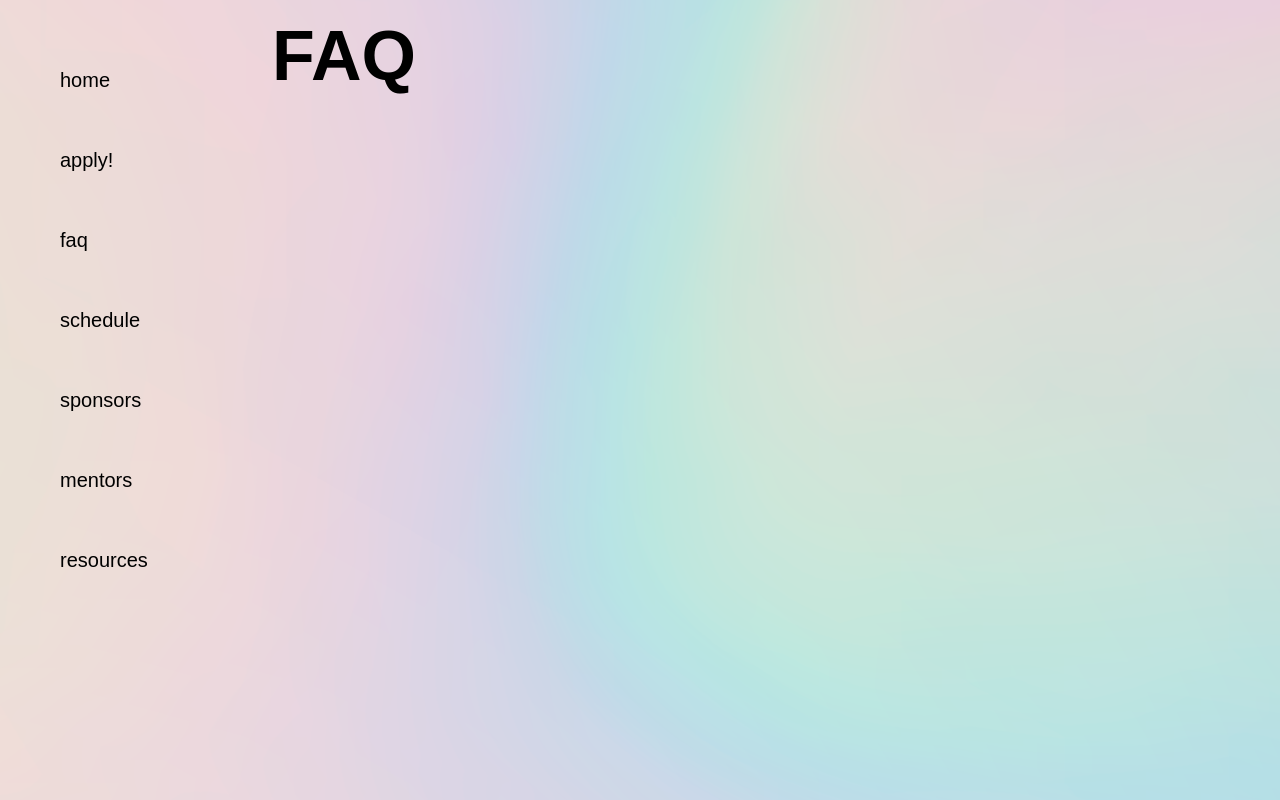
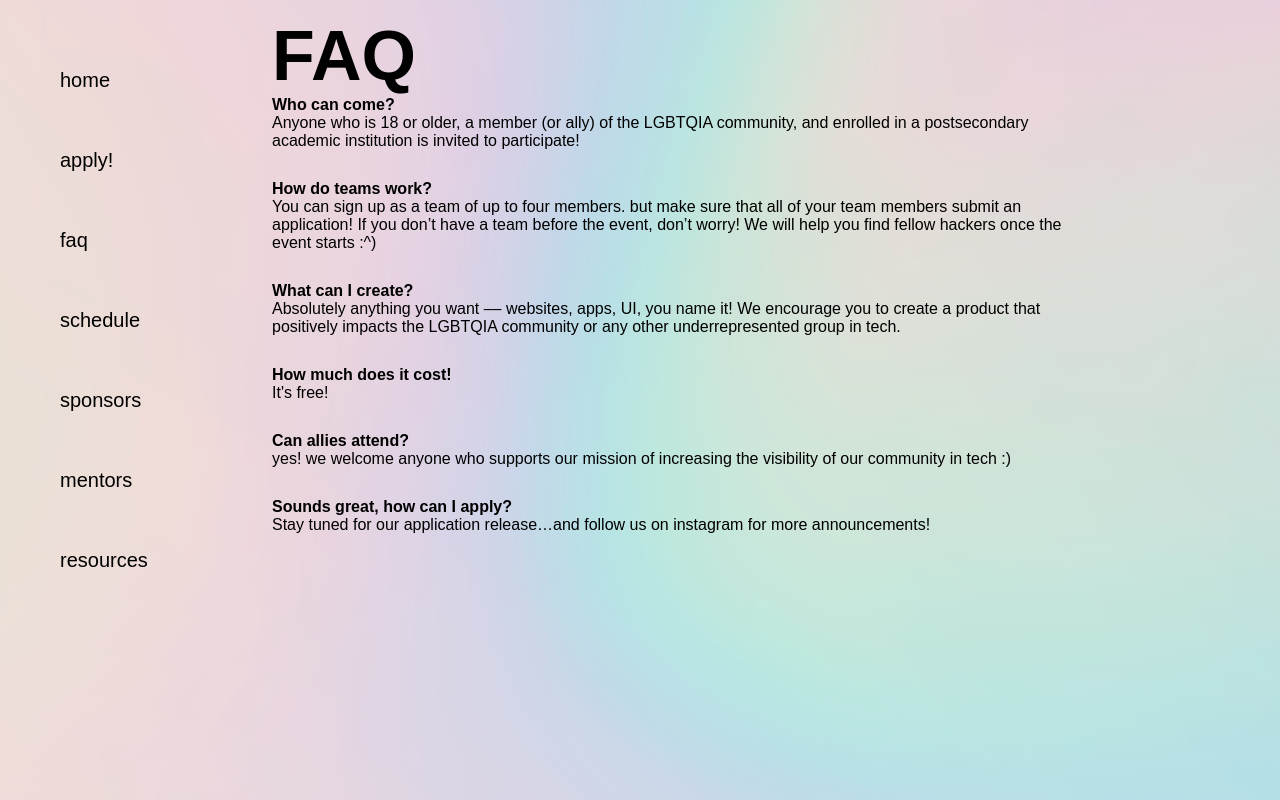
Before and after one commit to spurthirallapalli/QWERHacks2021, a React (Create React App) app: page /faq in a window 1280 px wide. Built offline with nearby package versions, Linux system fonts and the light colour scheme; a web font is replaced by a local one.

Commit message:
faq, resources, apply info

```diff
--- a/src/components/Apply.js
+++ b/src/components/Apply.js
@@ -3,8 +3,13 @@ import React from "react";
    function Apply() {
 
         return (
-          <div class="main-logo">
-            APPLY
+          <div>
+            <div class="main-logo">
+              APPLY
+            </div>
+            <div class="comingsoon">
+              COMING SOON...
+            </div>
           </div>
         );
 
--- a/src/components/Faq.js
+++ b/src/components/Faq.js
@@ -3,8 +3,76 @@ import React from "react";
    function Faq(props) {
 
         return (
-          <div class="main-logo">
-            FAQ
+          <div>
+
+            <div class="main-logo">
+                FAQ
+            </div>
+
+            <div class="qanda">
+                <div class="question">
+                  Who can come?
+                </div>
+                <div class="answer">
+                  Anyone who is 18 or older, a member (or ally) of the LGBTQIA community, and enrolled
+                  in a postsecondary academic institution is invited to participate!
+                </div>
+            </div>
+
+            <div class="qanda">
+                <div class="question">
+                  How do teams work?
+                </div>
+                <div class="answer">
+                  You can sign up as a team of up to four members. but make sure that all
+                  of your team members submit an application! If you don’t have a team before the event,
+                  don’t worry! We will help you find fellow hackers once the event starts :^)
+                </div>
+            </div>
+
+            <div class="qanda">
+                <div class="question">
+                  What can I create?
+                </div>
+                <div class="answer">
+                  Absolutely anything you want –– websites, apps, UI, you name it!
+                  We encourage you to create a product that positively impacts the LGBTQIA community or
+                  any other underrepresented group in tech.
+                </div>
+            </div>
+
+            <div class="qanda">
+                <div class="question">
+                  How much does it cost!
+                </div>
+                <div class="answer">
+                  It's free!
+                </div>
+            </div>
+
+            <div class="qanda">
+                <div class="question">
+                  Can allies attend?
+                </div>
+                <div class="answer">
+                  yes! we welcome anyone who supports our mission of increasing the visibility
+                  of our community in tech :)
+                </div>
+            </div>
+
+            <div class="qanda">
+                <div class="question">
+                  Sounds great, how can I apply?
+                </div>
+                <div class="answer">
+                  Stay tuned for our application release…and follow us on instagram for more announcements!
+                </div>
+            </div>
+
+
+
+
+
           </div>
         );
 
--- a/src/components/Resources.js
+++ b/src/components/Resources.js
@@ -3,9 +3,20 @@ import React from "react";
    function Resources(props) {
 
         return (
-          <div class="main-logo">
-            RESOURCES
+          <div>
+            <div class="main-logo">
+              RESOURCES
+            </div>
+            <div class="qanda">
+              <div class="question">
+                MLH Code of Conduct
+              </div>
+              <div class="answer">
+                Please read through this before participating in our event!
+              </div>
+            </div>
           </div>
+
         );
 
     }
--- a/src/index.css
+++ b/src/index.css
@@ -64,6 +64,26 @@ body {
   padding-left: 80px;
 }
 
+.question {
+  font-weight: 600;
+}
+
+.qanda {
+  padding-bottom: 30px;
+  padding-right: 200px;
+  font-size: 1em;
+}
+
+.comingsoon {
+  font-size: 3em;
+  padding-top: 10px;
+}
+
+.footer,
+.push {
+  height: 50px;
+}
+
 @media screen and (max-width:420px) {
 
 }
```
